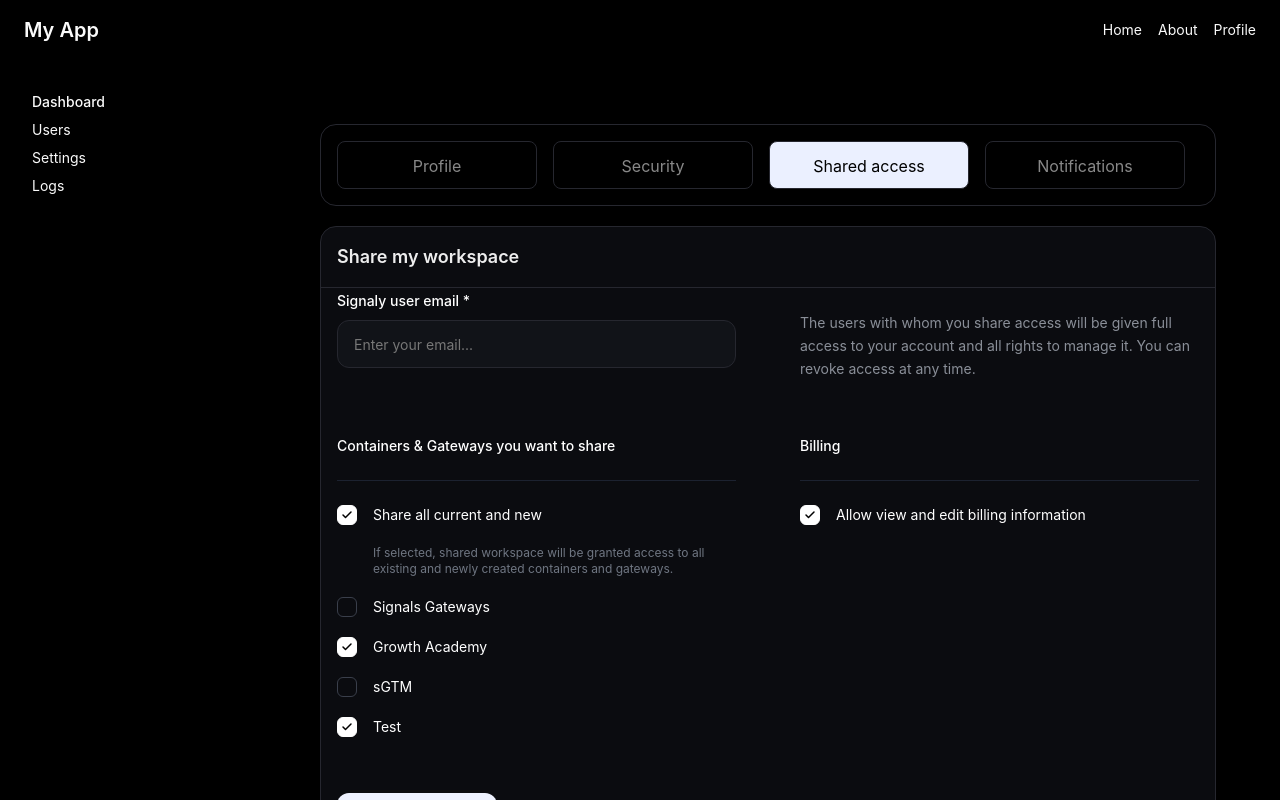
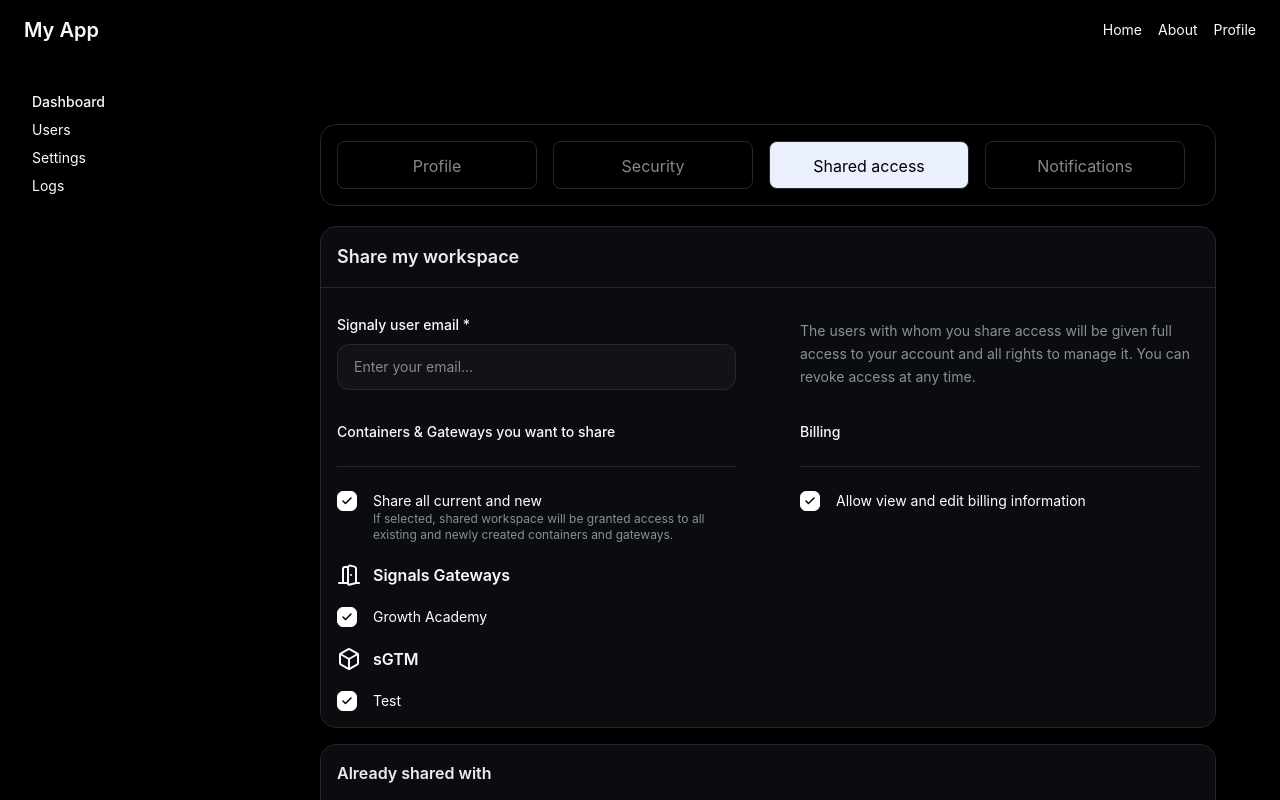
Before and after one commit to findrmeet/stape-dashboard, a React (Vite) app: page / in a window 1280 px wide. Both pictures are taken after a click on the button "Shared access". Shown: the top 800 px of the page. Built offline with nearby package versions, Linux system fonts and the light colour scheme.

Commit message:
shareTab added

```diff
--- /dev/null
+++ b/src/components/AlreadyShared.tsx
@@ -0,0 +1,84 @@
+/* -----------------------------
+   Type Declarations
+--------------------------------*/
+
+type SharedUserRecord = {
+  id: string;
+  email: string;
+  status: string;
+  itemsShared: string;
+  billing: string;
+};
+
+/* -----------------------------
+   Fake Data
+--------------------------------*/
+
+const sharedUsersData: SharedUserRecord[] = [
+  {
+    id: "share-001",
+    email: "mdnayemuddinsheikh@gmail.com",
+    status: "Accept 22 Sep 2025",
+    itemsShared: "All",
+    billing: "No",
+  },
+];
+
+/* -----------------------------
+   Component
+--------------------------------*/
+
+export default function AlreadyShared() {
+  return (
+    <section className="text-neutral-500">
+      <div className="mx-auto space-y-6">
+        <div className="primary-card">
+          <h3 className="primary-card-header mb-4 font-semibold">Already shared with</h3>
+
+          <div className="relative overflow-hidden">
+            <div className="overflow-x-auto px-5 sm:px-6">
+              <table className="w-full text-sm">
+                <thead>
+                  <tr>
+                    <th className="border-gray-base border-b py-3 text-left text-nowrap">NAME</th>
+                    <th className="border-gray-base border-b py-3 text-left text-nowrap">EMAIL</th>
+                    <th className="border-gray-base border-b py-3 text-left text-nowrap">STATUS</th>
+                    <th className="border-gray-base border-b py-3 text-left text-nowrap">
+                      ITEMS SHARED
+                    </th>
+                    <th className="border-gray-base border-b py-3 text-left text-nowrap">
+                      BILLING
+                    </th>
+                    <th className="border-gray-base border-b py-3 text-right text-nowrap"></th>
+                  </tr>
+                </thead>
+
+                <tbody>
+                  {sharedUsersData?.map((record) => (
+                    <tr key={record?.id} className="border-b border-[#1C2230] last:border-none">
+                      <td></td>
+
+                      <td className="px-2 py-6 text-nowrap">{record?.email}</td>
+
+                      <td className="cursor-pointer px-2 py-6 text-nowrap text-[#3B82F6]">
+                        {record?.status}
+                      </td>
+
+                      <td className="px-2 py-6 text-nowrap">{record?.itemsShared}</td>
+
+                      <td className="px-2 py-6 text-nowrap">{record?.billing}</td>
+
+                      <td className="cursor-pointer px-2 py-6 text-right text-nowrap text-[#EF4444]">
+                        Remove
+                      </td>
+                    </tr>
+                  ))}
+                </tbody>
+              </table>
+            </div>
+          </div>
+        </div>
+      </div>
+    </section>
+  );
+}
--- a/src/components/ShareTab.tsx
+++ b/src/components/ShareTab.tsx
@@ -1,73 +1,71 @@
 import React, { useState } from "react";
 import { Checkbox } from "./Checkbox";
+import TextInput from "../form/TextInput";
+import AlreadyShared from "./AlreadyShared";
+import { Box, DoorOpen } from "lucide-react";
 
 const ShareTab: React.FC = () => {
   const [shareAll, setShareAll] = useState(true);
-  const [signals, setSignals] = useState(false);
+
   const [growth, setGrowth] = useState(true);
-  const [sgtm, setSgtm] = useState(false);
+
   const [test, setTest] = useState(true);
   const [billing, setBilling] = useState(true);
 
   const handleShareAllChange = (value: boolean) => {
     setShareAll(value);
-    setSignals(value);
     setGrowth(value);
-    setSgtm(value);
     setTest(value);
   };
 
   return (
+    <section>
       <div className="primary-card">
         <h2 className="primary-card-header text-lg font-semibold">Share my workspace</h2>
 
-      <div className="grid grid-cols-1 gap-16 lg:grid-cols-2">
-        <div>
-          <label className="text-sm font-medium text-white">Signaly user email *</label>
-
-          <input
-            type="email"
-            placeholder="Enter your email..."
-            className="mt-2 h-[48px] w-full rounded-xl border border-[#26272F] bg-[#111318] px-4 text-sm text-white placeholder-[#777] focus:outline-none"
-          />
+        <div className="grid grid-cols-1 gap-4 sm:gap-16 lg:grid-cols-2">
+          <div className="mt-6">
+            <label className="text-sm font-medium">Signaly user email *</label>
+            <TextInput placeholder="Enter your email..." className="mt-2" />
           </div>
 
-        <p className="mt-6 text-sm leading-relaxed text-[#8A8F98]">
+          <p className="leading-relaxed text-[#8A8F98] sm:mt-8 sm:text-sm">
             The users with whom you share access will be given full access to your account and all
             rights to manage it. You can revoke access at any time.
           </p>
         </div>
 
-      <div className="mt-14 grid grid-cols-1 gap-16 lg:grid-cols-2">
+        <div className="mt-8 grid grid-cols-1 gap-16 lg:grid-cols-2">
           <div>
-          <h3 className="mb-6 text-sm font-medium text-white">
-            Containers & Gateways you want to share
-          </h3>
+            <h3 className="mb-6 text-sm font-medium">Containers & Gateways you want to share</h3>
+            <div className="mb-6 h-px w-full bg-[#26272F]" />
 
-          <div className="mb-6 h-px w-full bg-[#1C2230]" />
-
-          <div className="space-y-5">
+            <div>
               <Checkbox
                 label="Share all current and new"
                 checked={shareAll}
                 onChange={handleShareAllChange}
               />
-
-            <p className="ml-9 max-w-md text-xs text-[#6F7682]">
-              If selected, shared workspace will be granted access to all existing and newly created
-              containers and gateways.
+              <p className="ml-9 text-xs text-[#8A8F98]">
+                If selected, shared workspace will be granted access to all existing and newly
+                created containers and gateways.
               </p>
-
-            <Checkbox label="Signals Gateways" checked={signals} onChange={setSignals} />
+              <div className="mt-5 space-y-5">
+                <div className="flex gap-3 font-semibold">
+                  <DoorOpen /> <span>Signals Gateways</span>
+                </div>
                 <Checkbox label="Growth Academy" checked={growth} onChange={setGrowth} />
-            <Checkbox label="sGTM" checked={sgtm} onChange={setSgtm} />
+                <div className="flex gap-3 font-semibold">
+                  <Box /> <span>sGTM</span>
+                </div>
                 <Checkbox label="Test" checked={test} onChange={setTest} />
+              </div>
             </div>
           </div>
 
           <div>
-          <h3 className="mb-6 text-sm font-medium text-white">Billing</h3>
-          <div className="mb-6 h-px w-full bg-[#1C2230]" />
+            <h3 className="mb-6 text-sm font-medium">Billing</h3>
+            <div className="mb-6 h-px w-full bg-[#26272F]" />
             <Checkbox
               label="Allow view and edit billing information"
               checked={billing}
@@ -75,13 +73,11 @@ const ShareTab: React.FC = () => {
             />
           </div>
         </div>
-
-      <div className="mt-14">
-        <button className="h-[46px] w-[160px] rounded-xl bg-[#EEF2FF] text-sm font-semibold text-black transition hover:brightness-105">
-          Share access
-        </button>
       </div>
+      <div className="mt-4">
+        <AlreadyShared />
       </div>
+    </section>
   );
 };
 
```
Lines whose indentation alone changed are shown as unchanged.
